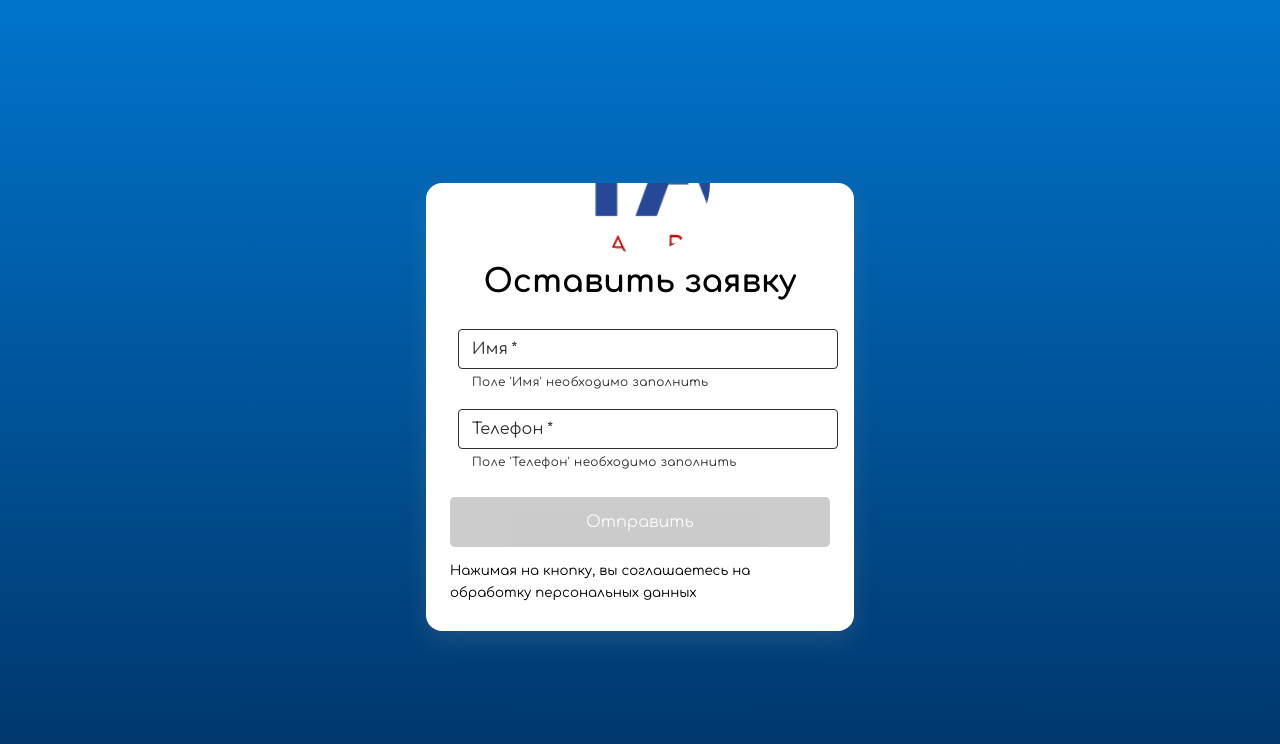
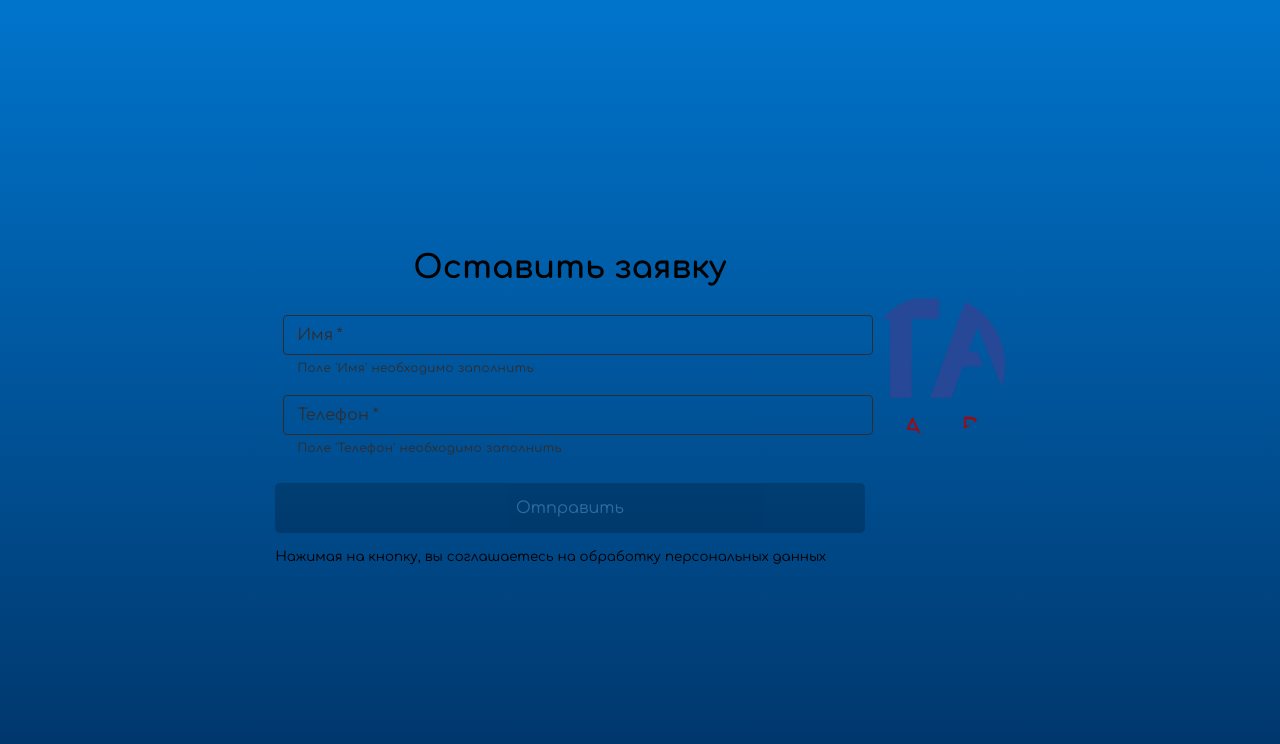
Before and after one commit to abzaliosdep/team-3, a React (Create React App) app: page / in a window 1280 px wide. Shown: the top 744 px of the page. Built offline with nearby package versions, Linux system fonts and the light colour scheme.

Commit message:
Add files via upload

```diff
--- a/src/components/Home.css
+++ b/src/components/Home.css
@@ -8,26 +8,31 @@
     background: linear-gradient(#0074cc, #003366);
 }
 
-.card {
+.form-container {
+    display: flex;
+    justify-content: center;
+}
+
+.form {
     position: relative;
-    padding: 1.5rem;
     width: 380px;
     background: white;
     border-radius: 1rem;
     box-shadow: rgba(149, 157, 165, 0.2) 0px 8px 24px;
     margin: 1rem;
-    margin-top: 30px;
     padding-top: 60px;
     overflow: hidden; /* Добавлено для обрезки изображения внутри формы */
 }
 
-.image {
-    position: absolute;
-    top: -70px;
-    left: 50%;
-    transform: translateX(-50%);
+.image-container {
     width: 140px;
     height: 140px;
+    margin-top: -70px;
+}
+
+.image {
+    width: 100%;
+    height: 100%;
     border-radius: 50%;
     overflow: hidden; /* Добавлено для обрезки изображения */
 }
--- a/src/components/Home.js
+++ b/src/components/Home.js
@@ -65,10 +65,8 @@ function Home() {
 
     return (
         <div className="home">
+            <div className="form-container">
                 <div className="card">
-                <div className="image">
-                    <img src={albert} alt="Logo" />
-                </div>
                     {commandNumber === 0 ? (
                         <div>
                             <h1>Оставить заявку</h1>
@@ -121,6 +119,12 @@ function Home() {
                     )}
                 </div>
             </div>
+            <div className="image-container">
+                <div className="image">
+                    <img src={albert} alt="Logo" />
+                </div>
+            </div>
+        </div>
     );
 }
 
```
Lines whose indentation alone changed are shown as unchanged.
